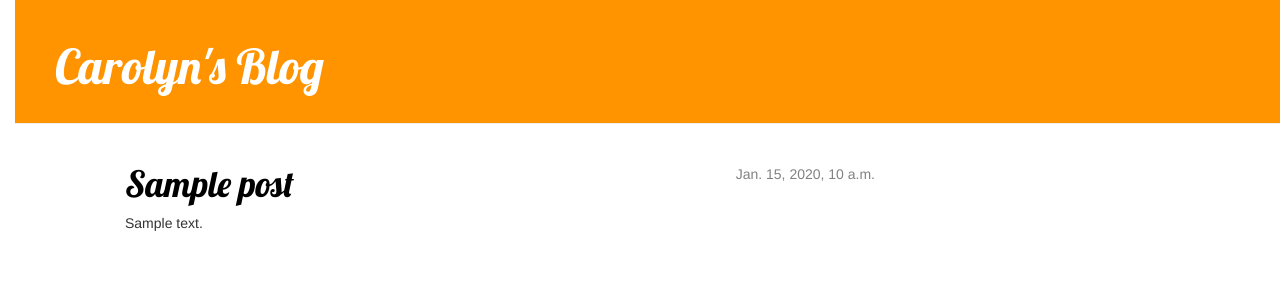
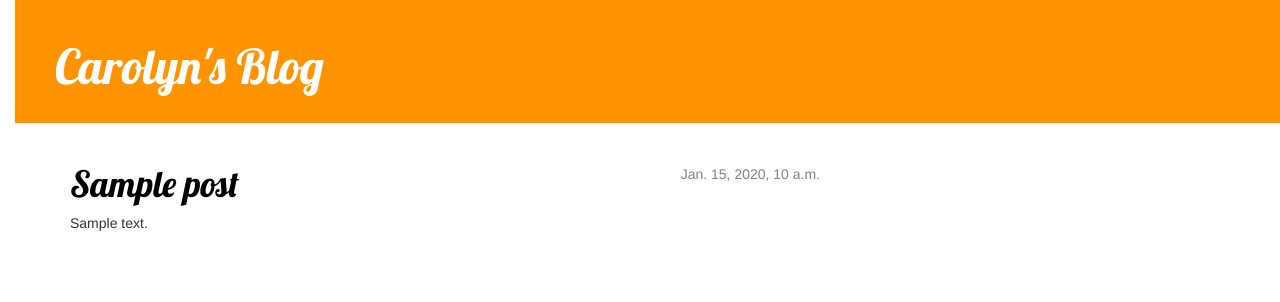
Before and after one commit to carolyny/my-first-blog, a Django app: template blog/templates/blog/post_list.html in a window 1280 px wide. Shown: the top 302 px of the page. Run offline with Django 3.2, Linux system fonts and the light colour scheme; the template is opened without the code that fills it: values that come from a table or form of the project are taken from there, others are empty; tables that the repository leaves empty hold one stand-in row (values such as "Sample post"); some libraries are stand-ins or nearby versions.

Commit message:
corrected html template errors

```diff
--- a/blog/templates/blog/post_list.html
+++ b/blog/templates/blog/post_list.html
@@ -1,23 +1,13 @@
 {% extends 'blog/base.html' %}
 
-{% block content %}
-
-
- 	{% for post in posts %}
-    <div class="content container">
-    <div class="row">
-        <div class="col-md-8">
-            {% for post in posts %}
-                <div class="post">
-                    <div class="date">
-                        {{ post.published_date }}
-                    </div>
-                    <h1><a href="{% url 'blog.views.post_detail' pk=post.pk %}">{{ post.title }}</a></h1>
-                    <p>{{ post.text|linebreaks }}</p>
-                </div>
-            {% endfor %}
+{%block content%}
+{% for post in posts %}
+    <div class="post">
+        <div class="date">
+            {{ post.published_date }}
         </div>
+        <h1><a href="">{{ post.title }}</a></h1>
+        <p>{{ post.text|linebreaks }}</p>
     </div>
-</div>
 {% endfor %}
-{% endblock content %}
+{%endblock content%}
--- a/blog/views.py
+++ b/blog/views.py
@@ -4,7 +4,7 @@ from .models import Post
 from django.shortcuts import render, get_object_or_404
 
 def post_list(request):
-    posts = Post.objects.filter(published_date__lte=timezone.now()).order_by('published_date')
+    posts = Post.objects.filter(published_date__lte=timezone.now()).order_by('-published_date')
     return render(request, 'blog/post_list.html', {'posts':posts})
 
 def post_detail(request, pk):
```
